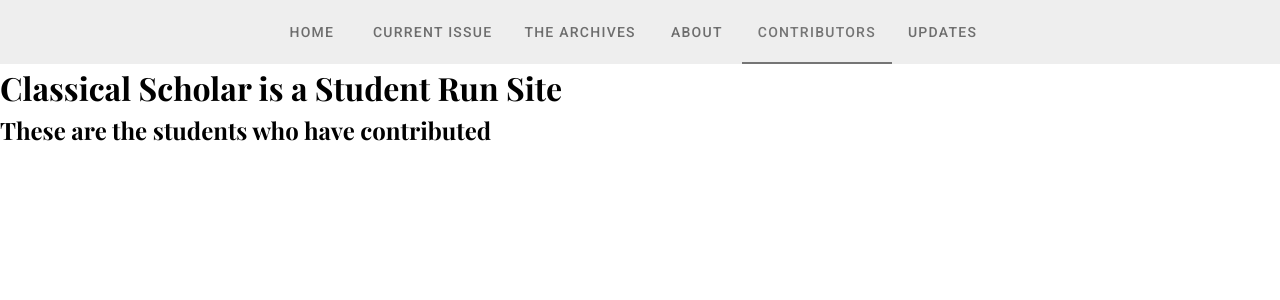
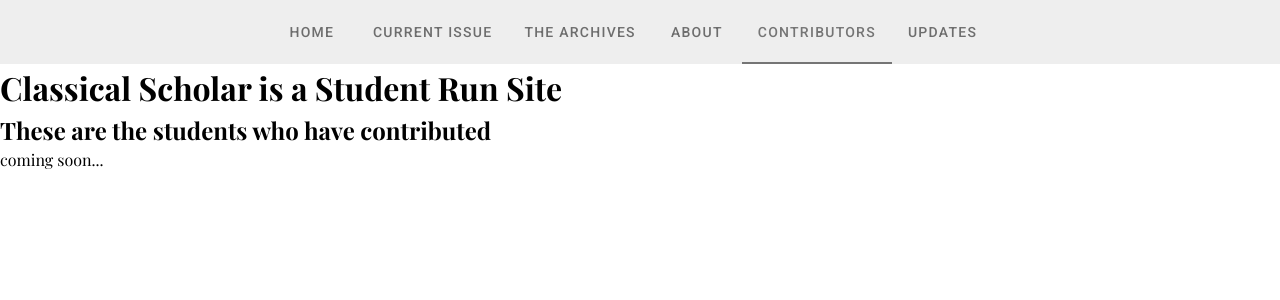
Before and after one commit to benjamindobbs/classical-scholar, a Nuxt app: page /contributers in a window 1280 px wide. Shown: the top 300 px of the page. Built offline with nearby package versions, Linux system fonts and the light colour scheme; a web font is replaced by a local one.

Commit message:
added coming soon

```diff
--- a/pages/contributers.vue
+++ b/pages/contributers.vue
@@ -3,6 +3,7 @@
     <v-main>
     <h1 style="color:black;"> Classical Scholar is a Student Run Site </h1>
     <h2 class="subheading;"> These are the students who have contributed </h2>
+    <p> coming soon... </p>
     </v-main>
 </v-app>
 </template>
```
